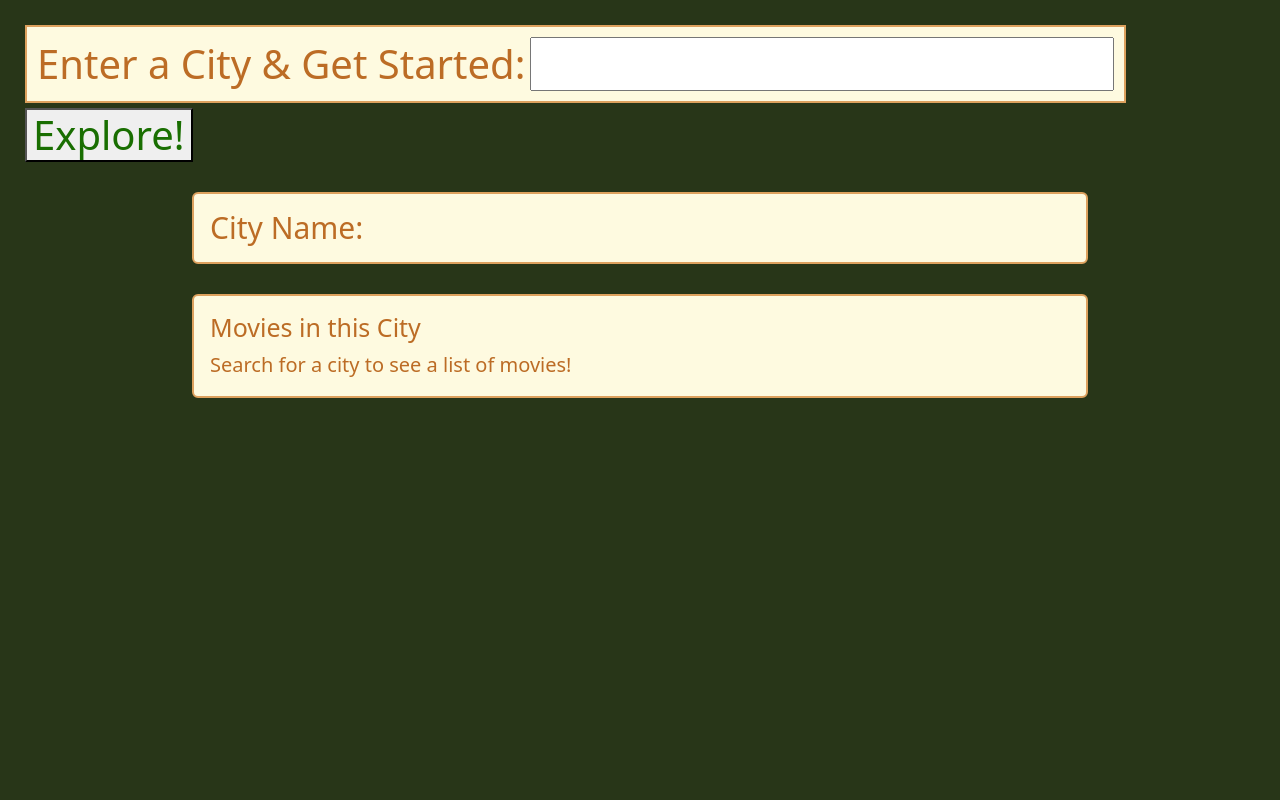
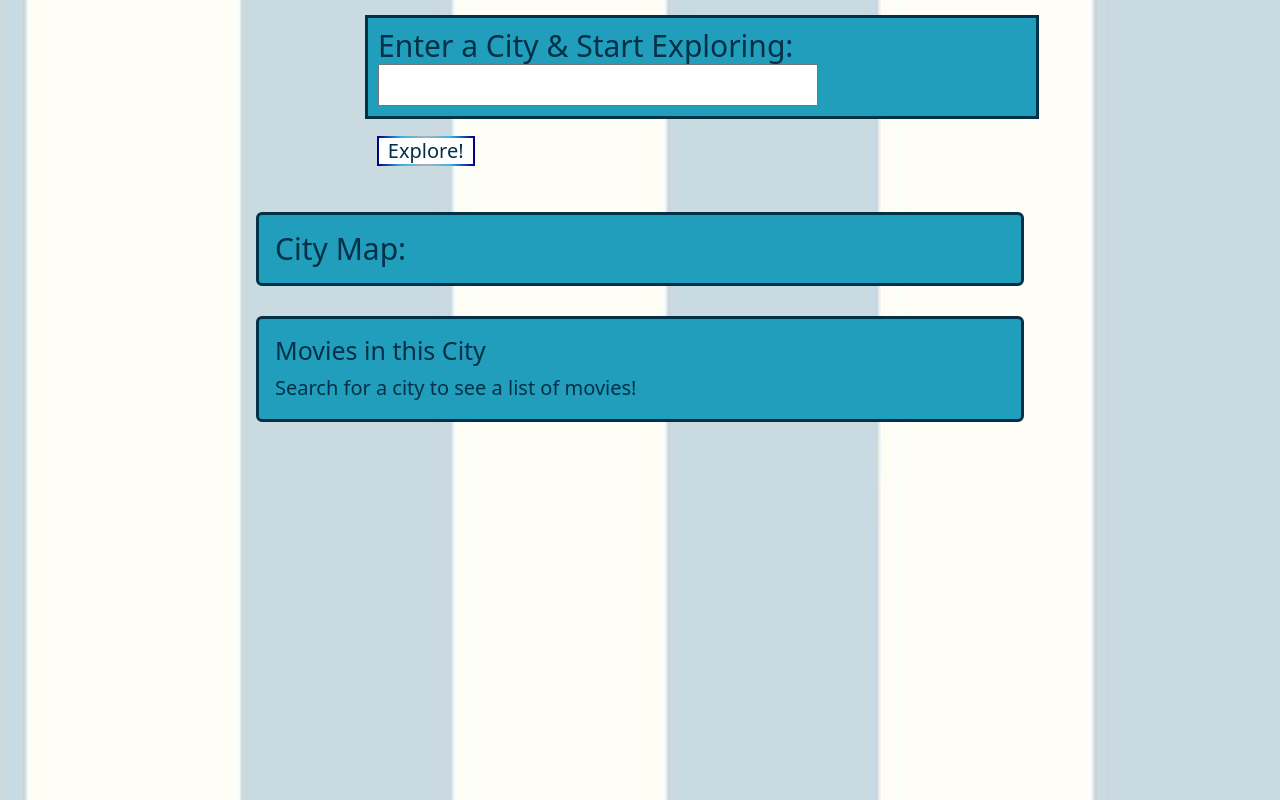
Before and after one commit to Tiffanirice23/city-explorer, a React (Create React App) app: page / in a window 1280 px wide. Built offline with nearby package versions, Linux system fonts and the light colour scheme; no server answers.

Commit message:
Color Change

```diff
--- a/src/App.css
+++ b/src/App.css
@@ -4,57 +4,58 @@
 } */
 
 body {
-  background-color: #283618;
+  background-color: #023047;
   /* text-align: center; */
   font-weight:700;
+  background-image: url("../public/images/background.jpeg");
+  -webkit-background-size: cover;
+  -moz-background-size: cover;
+  -o-background-size: cover;
+  background-size: cover;
+
 }
 
 li {
   list-style-type:circle;
 }
 
-.seachCityInput {
-  /* text-align: center; */
-  margin-left: 5px;
-}
-
 .searchCityLabel {
-  color:aliceblue;
+  color:rgb(0, 0, 0);
   text-align: center;
 }
 .mapCard {
-  background-color:#fefae0;
+  background-color:#219ebc;
   margin: 0 auto;
-  width: 70%;
+  width: 60%;
   margin-top: 30px;
-  border: 2px solid #dda15e;
+  border: 3px solid #023047;
 }
 
 .movieCard {
-  background-color:#fefae0;
+  background-color:#219ebc;
   margin: 0 auto;
-  width: 70%;
+  width: 60%;
   margin-top: 30px;
-  border: 2px solid #dda15e;
-}
-
-button {
-  margin-top: 5px;
-  display: block;
+  border: 3px solid #023047;
 }
 
 .cityExplorerLabel {
   padding: 10px;
-  color:#bc6c25;
-  background-color: #fefae0;
-  border: 2px solid #dda15e;
+  color:#023047;
+  background-color: #219ebc;
+  border: 3px solid #023047;
+  font-size: 30px;
+  color: #023047;
+}
+
+.cityExplorerForm {
+  margin-left: 350px;
 
 }
-
 .cityExplorerH1 {
-  width: 90%;
+  width: 80%;
   color: rgb(7, 7, 7);
-  margin: 25px;
+  margin: 15px;
   color:#bc6c25;
   display: flex;
   flex-direction: row;
@@ -65,19 +66,19 @@ button {
   margin-bottom: 20px;
   font-size: 30px;
   margin: auto 0;
-  color:#bc6c25;
-  font-weight:500;
-}
-
-.movieCardTitle {
-  color:#bc6c25;
-  font-size: 25px;
+  color: #023047;
   font-weight:500;
 
 }
 
+.movieCardTitle {
+  color:#023047;
+  font-size: 25px;
+  font-weight:500;
+}
+
 .moviePhrase {
-  color:#bc6c25;
+  color:#023047;
   font-weight:500;
   font-size: 20px;
 }
@@ -85,11 +86,25 @@ iframe {
   margin: 0 auto;
   position: relative;
   display: block;
-  border:2px solid #283618;
+  border:2px solid #023047;
 }
 
+
 .exploreBtn {
-  color: rgb(25, 110, 1);
-  /* margin: 10px; */
+  color: #023047;
+  width: 15%;
   font-weight:400;
+  border-radius: 8%;
+  border: 2px solid;
+  border-image: linear-gradient(to right, #000080, #3cb4e8, #b0b0b0, #3cb4e8, #000080) 1;
+  border-image-slice: 1;
+  font-size: 20px;
+  background-color: white;
 }
+
+
+.exploreDiv {
+  margin: auto 0;
+  display: flex;
+  flex-direction: row;
+}
--- a/src/App.js
+++ b/src/App.js
@@ -95,11 +95,13 @@ render() {
     <>
       <div className='exploreDiv'>
         <h1 className='cityExplorerH1'>
-        <form onSubmit={this.handleCitySubmit}>
-          <label className="cityExplorerLabel"> Enter a City & Get Started:
+        <form onSubmit={this.handleCitySubmit} className='cityExplorerForm'>
+          <label className="cityExplorerLabel"> Enter a City & Start Exploring:
             <input className='seachCityInput' onChange={this.changeCityInput} name="city" />
           </label>
-           <button type="submit" className="exploreBtn"> Explore!</button>
+          <div class="container">
+            <button type="submit" className="exploreBtn"> Explore!</button>
+          </div>
         </form>
         </h1>
       </div>
@@ -107,7 +109,7 @@ render() {
       <Card className='mapCard'>
         <Card.Body className="mapCardContainer">
           <Card.Title
-            className="mapCardTitle">City Name: {this.state.cityName}</Card.Title>
+            className="mapCardTitle">City Map: {this.state.cityName}</Card.Title>
           <Card.Text as="div">
             <div>
               {lat && lon && <iframe
--- a/src/Movies/Movies.css
+++ b/src/Movies/Movies.css
@@ -9,7 +9,8 @@
 
 .insideMovieCard {
   margin-bottom: 30px;
- border: 2px solid rgb(57, 56, 56);
+ border: 2px solid #023047;
+
 }
 
 .movieReleased, .movieOverview {
@@ -21,6 +22,8 @@
   width: 90%;
   margin: 0 auto;
   margin-bottom: 10px !important;
+  background-color: #023047;
+  color: #219ebc;
 }
 
 .movieReleased {
@@ -31,5 +34,5 @@
   margin: 0 auto;
   font-weight: 800;
   font-size: 30px;
-  color:#bc6c25;
+  color:#023047;
 }
```
Also changed, not shown: public/images/background.jpeg (added), public/images/background_img.jpeg (added).
